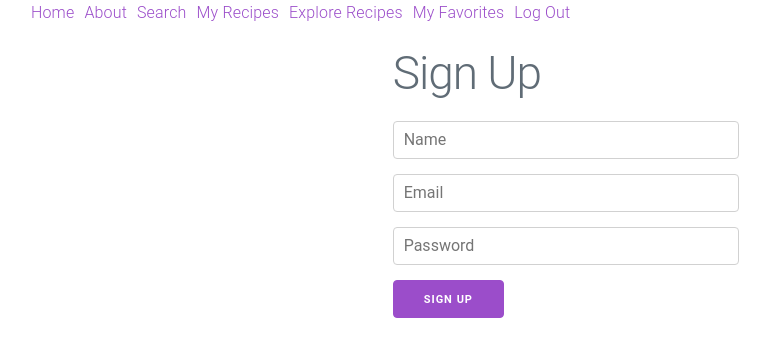
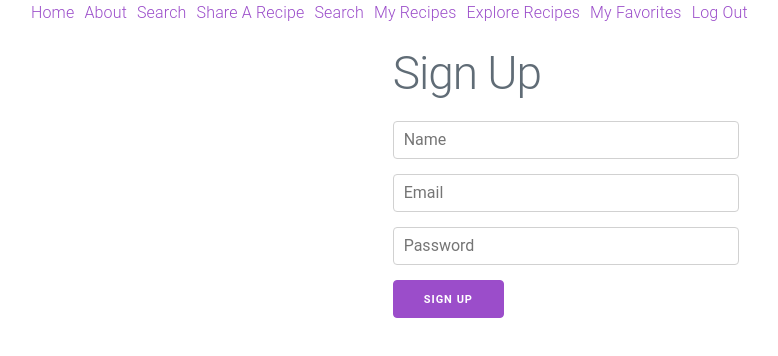
Before and after one commit to sxiong6901/TheBudgetBuffet, a React (Create React App) app in the folder client/: page / in a window 1280 px wide. Shown: the top 356 px of the page, without its empty margins (74-852 px from the left). Built offline with nearby package versions, Linux system fonts and the light colour scheme; sample sign-in values are in the browser's storage; a web font is replaced by a local one.

Commit message:
restored /createRecipe route

```diff
--- a/client/src/components/NavBar.js
+++ b/client/src/components/NavBar.js
@@ -10,6 +10,8 @@ const NavBar = (props) => {
 				? (
 					<span>
 						<Link to="/about">About</Link>
+						<Link to="/recipeSearch">Search</Link>
+						<Link to="/createRecipe">Share A Recipe</Link>
 						<Link to="/recipeSearch">Search</Link>
 						<Link to="/myrecipe">My Recipes</Link>
 						<Link to="/viewAll">Explore Recipes</Link>
```
